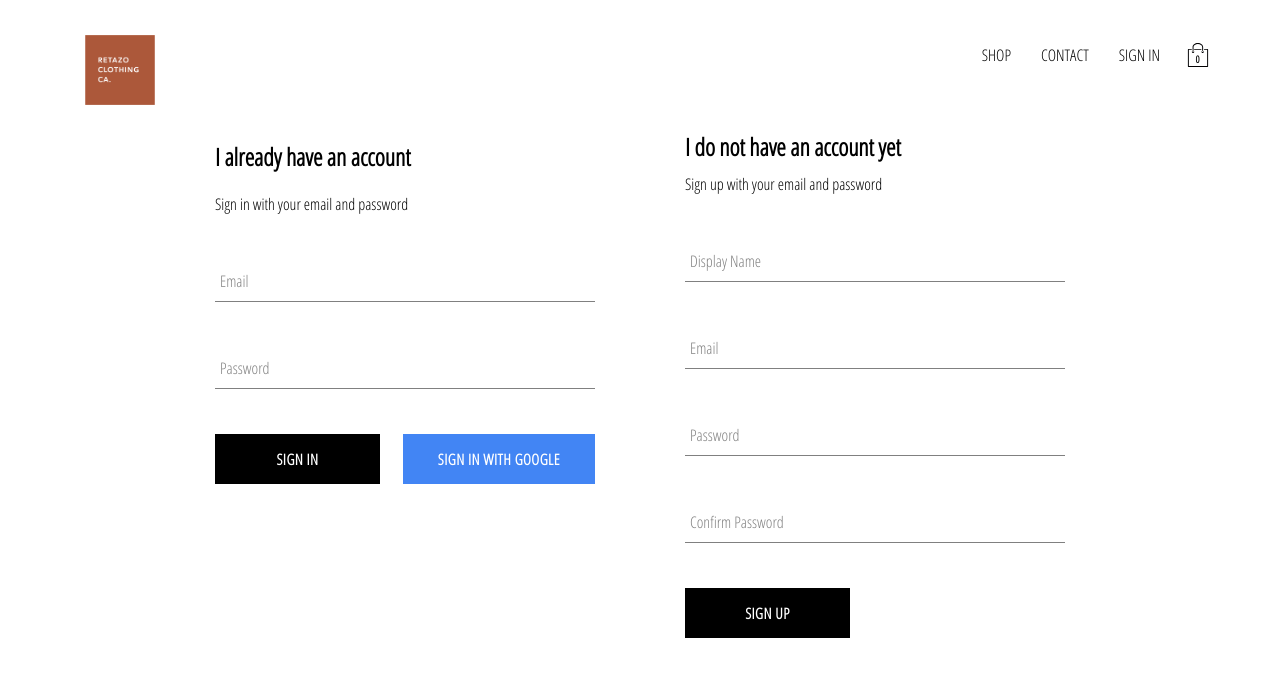
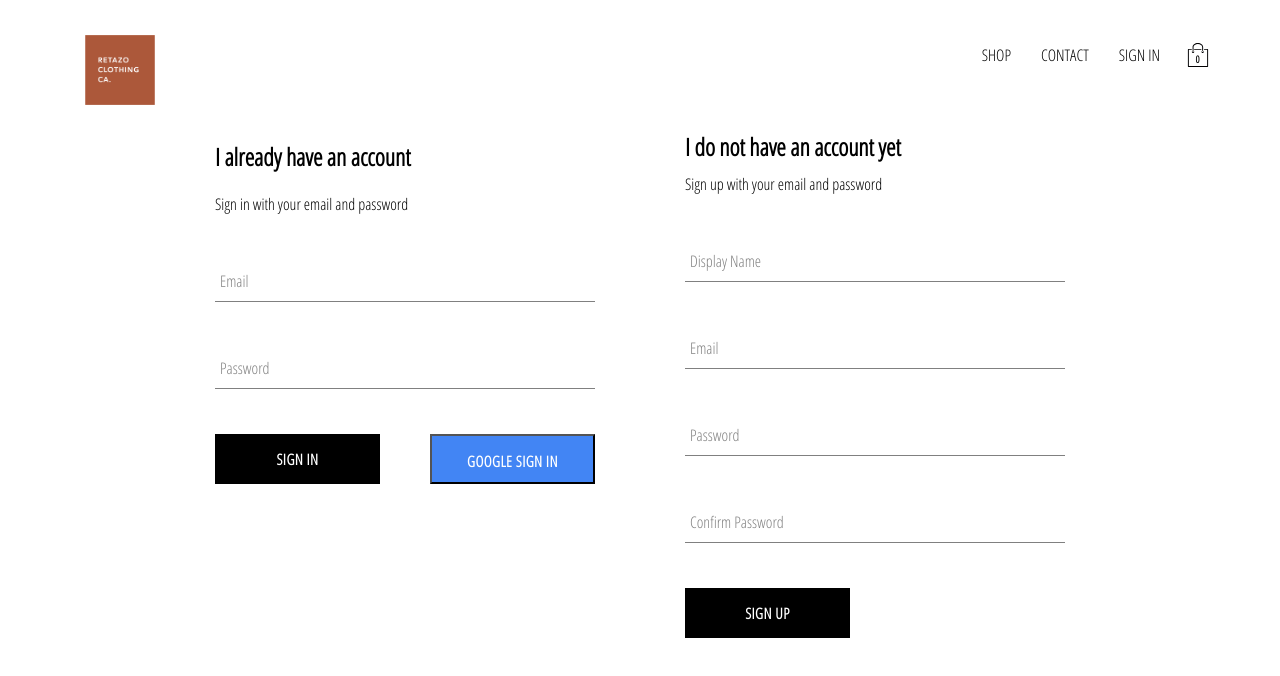
Before and after one commit to joe-mgl/retazo-clothing, a React (Create React App) app: page /signin in a window 1280 px wide. Shown: the top 676 px of the page. Built offline with nearby package versions, Linux system fonts and the light colour scheme; no server answers.

Commit message:
implementing styled-components

```diff
--- a/package.json
+++ b/package.json
@@ -18,6 +18,7 @@
     "redux-logger": "^3.0.6",
     "redux-persist": "^6.0.0",
     "reselect": "^4.0.0",
+    "styled-components": "^5.2.1",
     "web-vitals": "^0.2.4"
   },
   "scripts": {
--- a/src/components/custom-button/CustomButton.js
+++ b/src/components/custom-button/CustomButton.js
@@ -1,13 +1,20 @@
 import React from 'react';
-import './custombutton.scss';
+import { CustomButtonContainer } from './CustomButtonStyled';
 
-const CustomButton = ({ children, isGoogleSignIn, inverted, ...otherProps}) => (
-	<button className=
-		{`${inverted ? 'inverted' : ''}
-		${isGoogleSignIn ? 'google-signin' : ''} custom-button `} {...otherProps}
-	>
+// import './custombutton.scss';
+// const CustomButton = ({ children, isGoogleSignIn, inverted, ...otherProps}) => (
+// 	<button className=
+// 		{`${inverted ? 'inverted' : ''}
+// 		${isGoogleSignIn ? 'google-signin' : ''} custom-button `} {...otherProps}
+// 	>
+// 		{children}
+// 	</button>
+// );
+
+const CustomButton = ({ children, ...props }) => (
+	<CustomButtonContainer {...props}>
 		{children}
-	</button>
+	</CustomButtonContainer>
 );
 
 export default CustomButton;
--- /dev/null
+++ b/src/components/custom-button/CustomButtonStyled.js
@@ -0,0 +1,62 @@
+import styled, {css} from 'styled-components';
+
+const googleSignInStyles = css`
+	background-color: #4285f4;
+	color: white;
+
+	&:hover {
+		background-color: #357ae8;
+		border: none;
+	}
+`;
+
+const invertedButtonStyles = css`
+	background-color: white;
+	color: black;
+	border: 1px solid black;
+
+	&:hover {
+		background-color: black;
+		color: white;
+		border: none;
+	}
+`;
+
+const buttonStyles = css`
+	background-color: black;
+	color: white;
+	border: none;
+
+	&:hover {
+		background-color: white;
+		color: black;
+		border: 1px solid black;
+	}
+
+`;
+
+const getButtonStyle = props => {
+	if (props.isGoogleSignIn) {
+		return googleSignInStyles;
+	}
+
+	return props.inverted ? invertedButtonStyles : buttonStyles;
+};
+
+export const CustomButtonContainer = styled.button`
+	min-width: 165px;
+	width: auto;
+	height: 50px;
+	letter-spacing: 0.5px;
+	line-height: 50px;
+	padding: 0 35px 0 35px;;
+	font-size: 15px;
+	text-transform: uppercase;
+	font-family: 'Open Sans Condensed';
+	font-weight: bolder;
+	cursor: pointer;
+	display: flex;
+	justify-content: center;
+
+	${getButtonStyle}
+`;
--- a/src/components/header/Header.js
+++ b/src/components/header/Header.js
@@ -1,5 +1,5 @@
 import React from 'react';
-import { Link } from 'react-router-dom';
+// import { Link } from 'react-router-dom';
 import { auth } from '../../firebase/firebase-util';
 import { connect } from 'react-redux';
 import { createStructuredSelector } from 'reselect';
@@ -10,8 +10,9 @@
 import { selectCurrentUser } from '../../redux/user/user-selectors';
 import { selectCartHidden } from '../../redux/cart/cart-selector';
 
+import { HeaderContainer, LogoContainer, OptionsContainer, OptionLink } from './HeaderStyled';
+
 // import {ReactComponent as Logo} from '../../assets/crown.svg';
-import './header.scss';
 
 
 // Not using selectors
@@ -28,28 +29,28 @@
 });
 
 const Header = ({ currentUser, hidden }) => (
-		<div className='header'>
-			<Link	className='logo-container' to='/'>
+		<HeaderContainer>
+			<LogoContainer to='/'>
 				<img className='logo' src={logo} alt="test" width='70px' height='70px' />
-			</Link>
-			<div className='options'>
-				<Link className='option' to='/shop'>SHOP</Link>
-				<Link className='option' to='/shop'>CONTACT</Link>
+			</LogoContainer>
+			<OptionsContainer>
+				<OptionLink to='/shop'>SHOP</OptionLink>
+				<OptionLink to='/shop'>CONTACT</OptionLink>
 				{
 					currentUser ? (
-						<div className='option' onClick={() => auth.signOut()}>
+						<OptionLink as='div' onClick={() => auth.signOut()}>
 							SIGN OUT
-						</div>
+						</OptionLink>
 					) : (
-						<Link className='option' to='/signin'> SIGN IN </Link>
+						<OptionLink to='/signin'> SIGN IN </OptionLink>
 					)
 				}
 				<CartIcon />
-			</div>
+			</OptionsContainer>
 			{
 				hidden ? null : <CartDropdown />
 			}
-		</div>
+		</HeaderContainer>
 	)
 
 export default connect(mapStateToProps)(Header);
--- /dev/null
+++ b/src/components/header/HeaderStyled.js
@@ -0,0 +1,30 @@
+import styled from 'styled-components';
+import { Link } from 'react-router-dom';
+
+
+export const HeaderContainer = styled.div`
+	height: 70px;
+	width: 100%;
+	display: flex;
+	justify-content: space-between;
+	margin-bottom: 25px;
+`;
+
+export const LogoContainer = styled(Link)`
+	height: 100%;
+	width: 70px;
+	padding: 15px 25px;
+`;
+
+export const OptionsContainer = styled.div`
+	width: 50%;
+	height: 100%;
+	display: flex;
+	align-items: center;
+	justify-content: flex-end;
+`;
+
+export const OptionLink = styled(Link)`
+	padding: 10px 15px;
+	cursor: pointer;
+`;
--- a/src/components/signin/SignIn.js
+++ b/src/components/signin/SignIn.js
@@ -54,8 +54,8 @@
 					/>
 					<div className='buttons'>
 						<CustomButton type='submit'>Sign In</CustomButton>
-						<CustomButton type='button' onClick={ signInWithGoogle } isGoogleSignIn>
-							Sign in with Google
+						<CustomButton onClick={ signInWithGoogle } isGoogleSignIn>
+							Google Sign In
 						</CustomButton>
 					</div>
 				</form>
--- /dev/null
+++ b/src/pages/homepage/HomePageStyled.js
@@ -0,0 +1,8 @@
+import styled from 'styled-components';
+
+export const HomePageContainer = styled.div`
+	display: flex;
+	flex-direction: column;
+	align-items: center;
+	padding: 20px 80px;
+`
--- a/src/pages/homepage/Homepage.js
+++ b/src/pages/homepage/Homepage.js
@@ -1,12 +1,12 @@
 import React from 'react';
-import './homepage.scss';
 
+import { HomePageContainer } from './HomePageStyled';
 import Directory from '../../components/directory/Directory';
 
 const HomePage = () => (
-	<div className='homepage'>
+	<HomePageContainer>
 		<Directory />
-	</div>
-)
+	</HomePageContainer>
+);
 
 export default HomePage;
```
Also changed, not shown: 1 other file (tests, documents, lock files or other folders).
